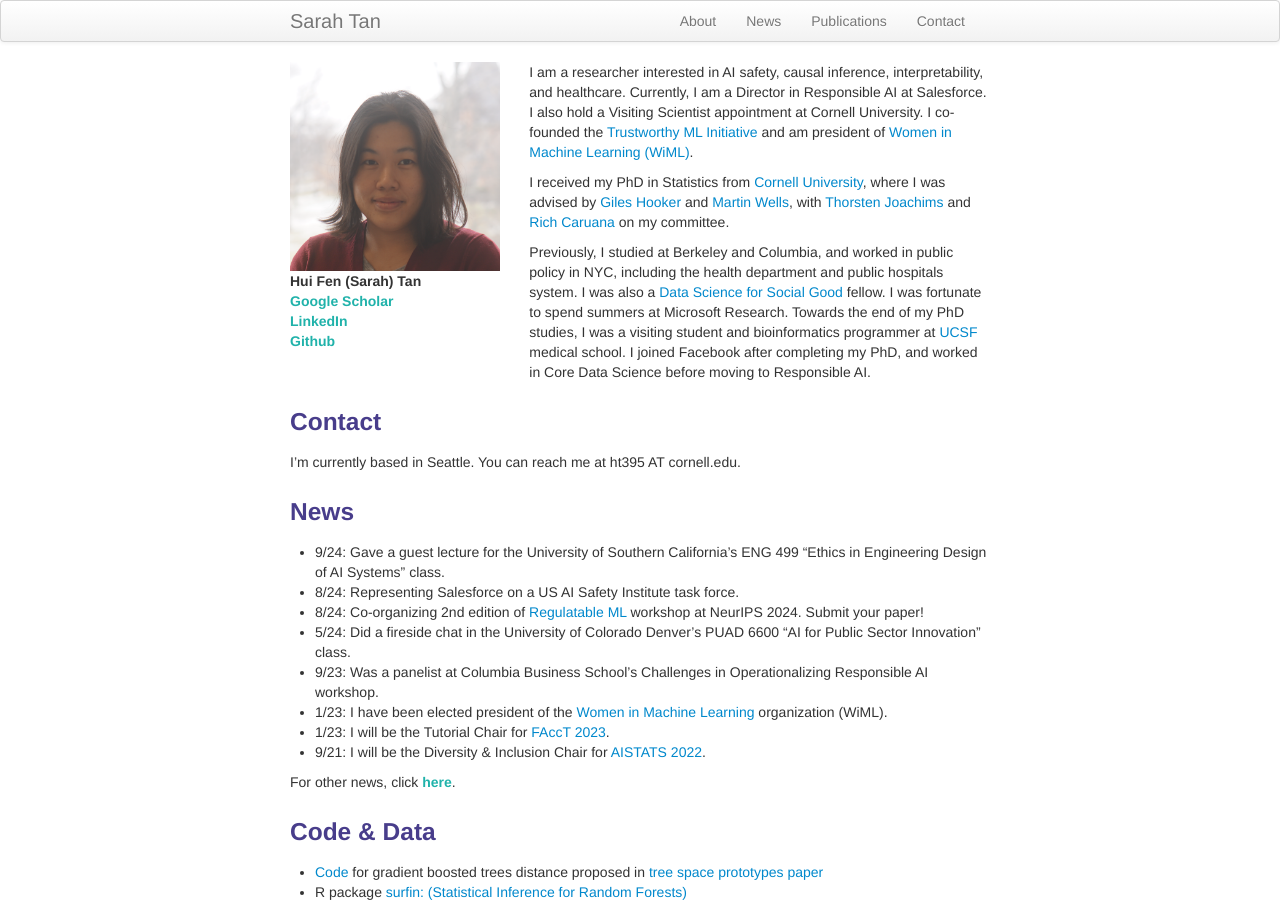
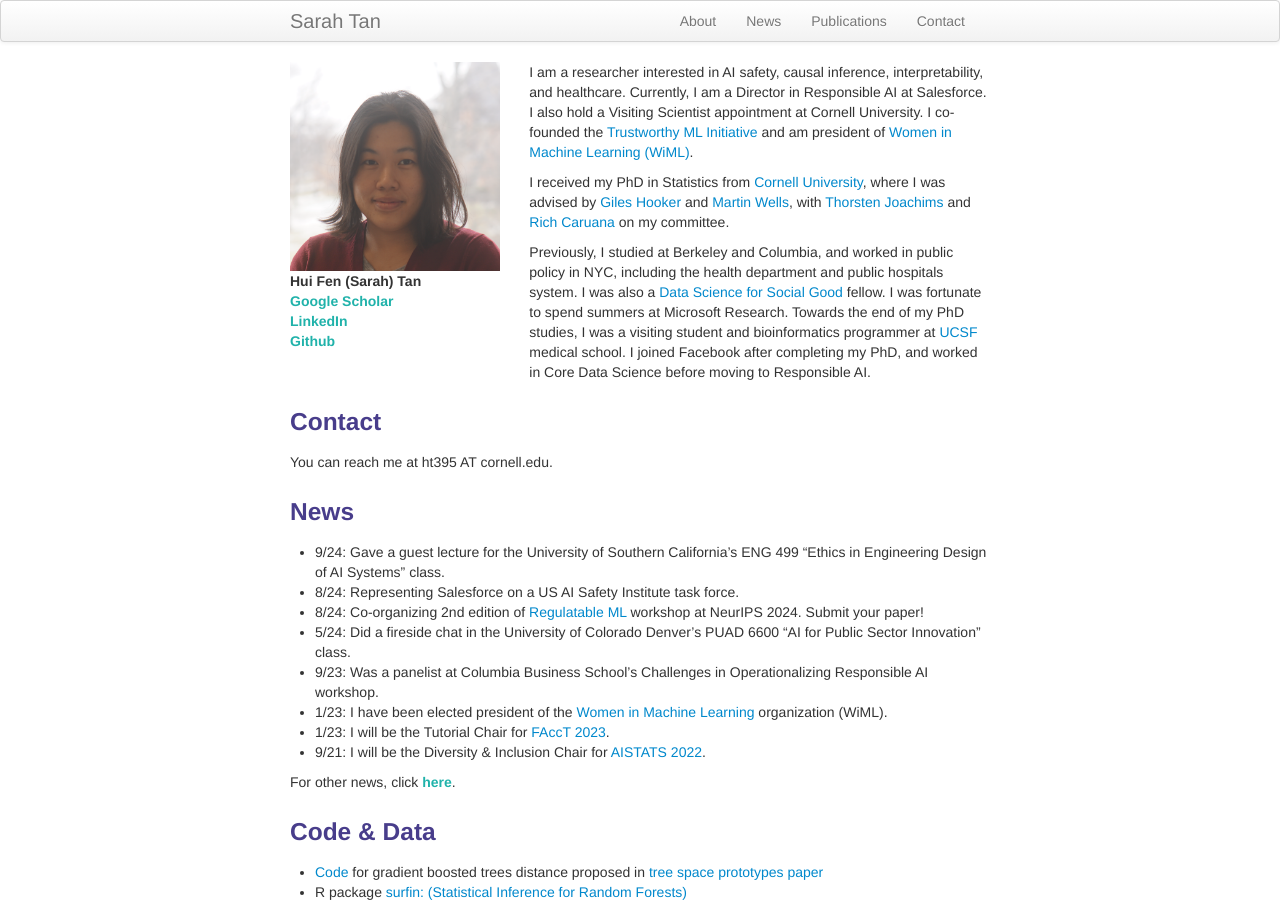
Before and after one commit to shftan/shftan.github.io, a Jekyll site: the page built from index.md, in a window 1280 px wide and 900 px high. Built offline with Jekyll 4.4.1, drawn with Linux system fonts in a browser that asks for light colours.

Commit message:
Update index.md

```diff
--- a/index.md
+++ b/index.md
@@ -28,7 +28,7 @@ keywords: Sarah Tan, responsible AI, machine learning, artificial intelligence,
 </div>
 
 <div class="row-fluid" id="contact"><h3>Contact</h3></div>
-I'm currently based in Seattle. You can reach me at ht395 AT cornell.edu.
+You can reach me at ht395 AT cornell.edu.
 
 <div class="row-fluid" id="news"><h3>News</h3>
 </div>
```
